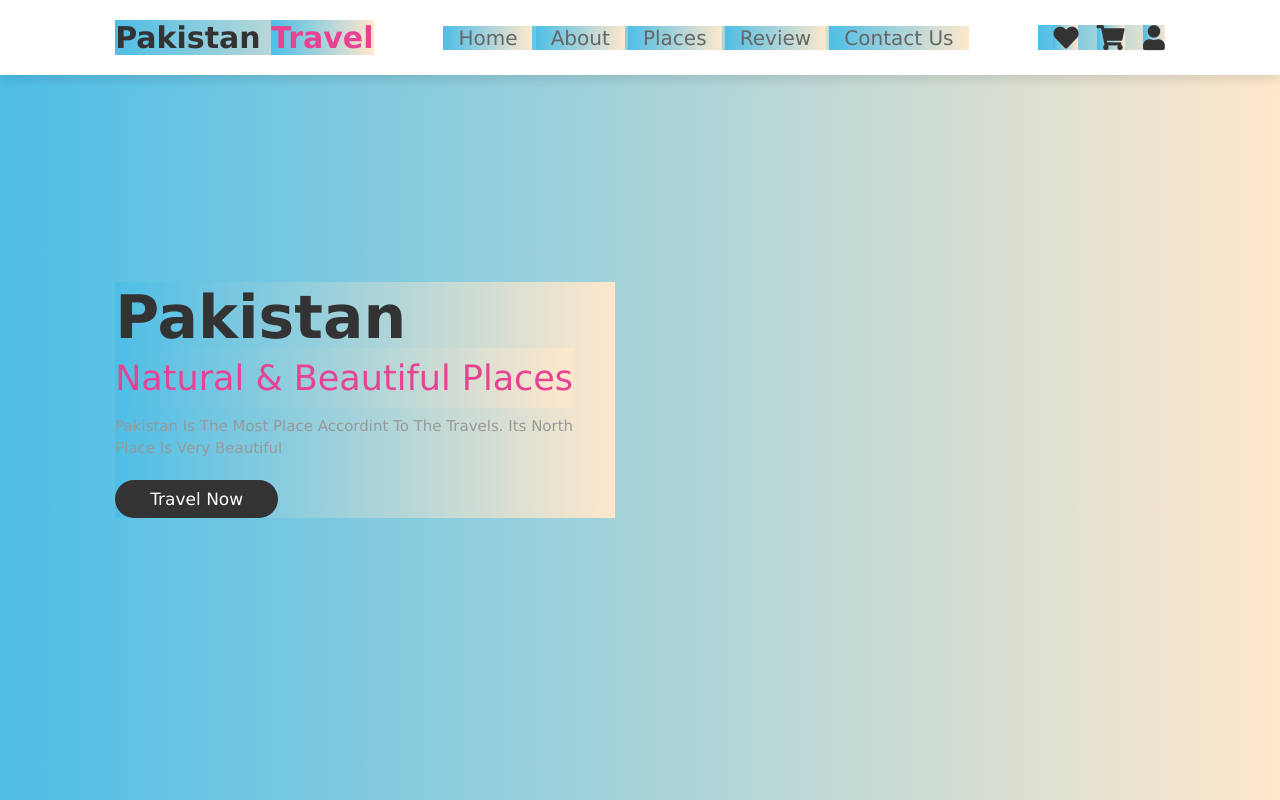
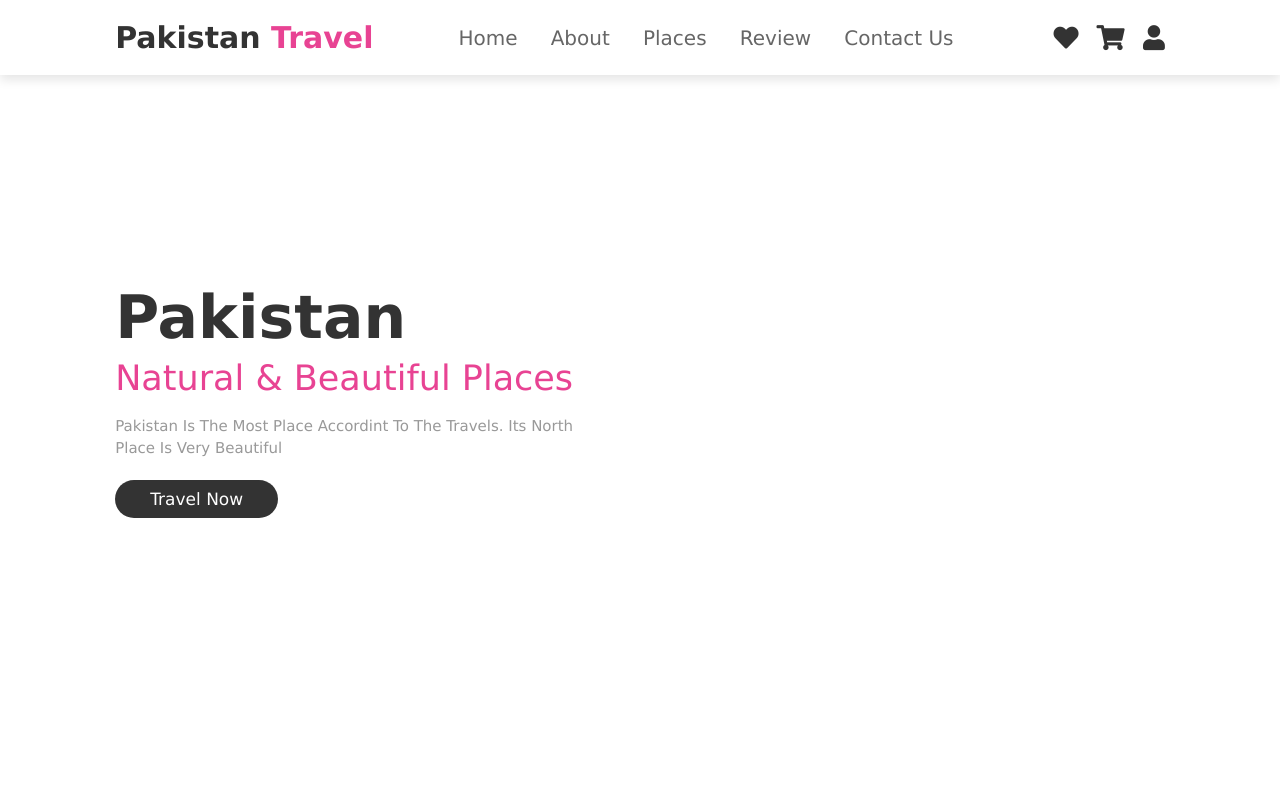
Before and after one commit to M-Ali379/pakistantravels-379, a plain HTML site: page index.html in a window 1280 px wide. Shown: the top 800 px of the page. Drawn offline with Linux system fonts and the light colour scheme.

Commit message:
Update travel.css

```diff
--- a/travel.css
+++ b/travel.css
@@ -10,7 +10,7 @@
     text-decoration: none;
     text-transform: capitalize;
     transition: .2s linear;
-     background: linear-gradient(to right,  rgb(78, 190, 231), #ffe8cc);
+
 }
 
 html{
```
